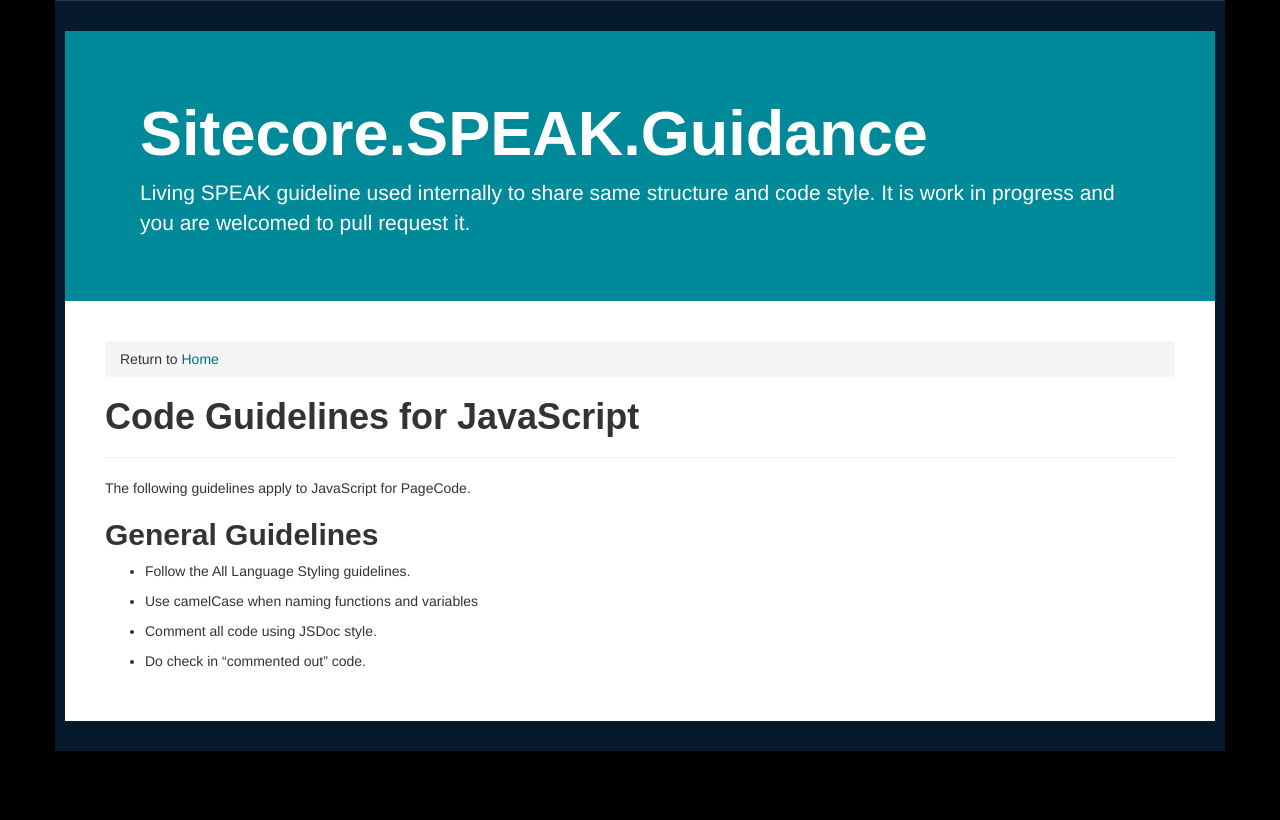
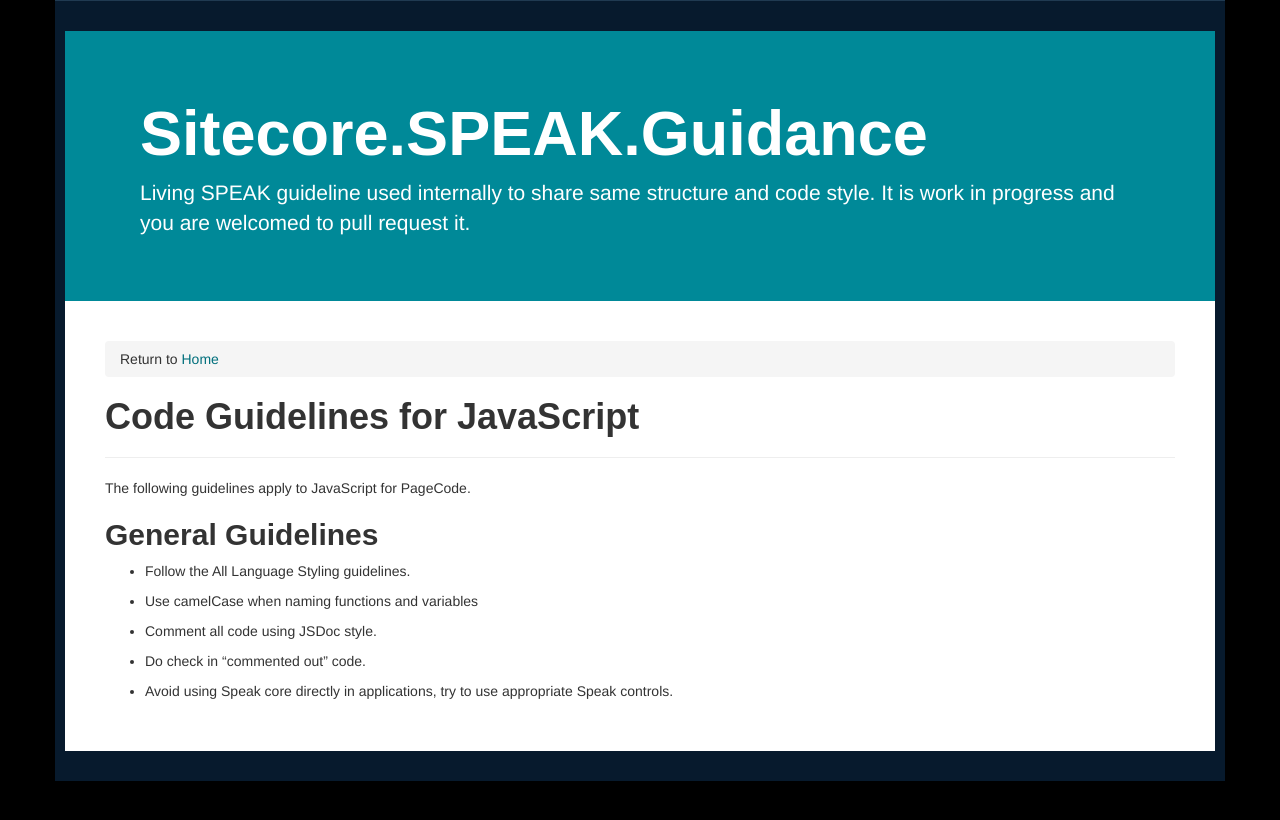
Before and after one commit to Sitecore-Community/Sitecore.Speak.Guidance, a Jekyll site: the page built from Application Development/PageCode/JavaScript.md, in a window 1280 px wide. Shown: the top 820 px of the page. Built offline with Jekyll 4.4.1, drawn with Linux system fonts in a browser that asks for light colours; nearby versions of some CDN libraries; some web fonts are replaced.

Commit message:
Guidelines for JavaScript based page code

```diff
--- a/Application Development/PageCode/JavaScript.md
+++ b/Application Development/PageCode/JavaScript.md
@@ -14,3 +14,5 @@
 - Comment all code using JSDoc style.
 
 - Do check in "commented out" code.
+
+- Avoid using Speak core directly in applications, try to use appropriate Speak controls.
```
